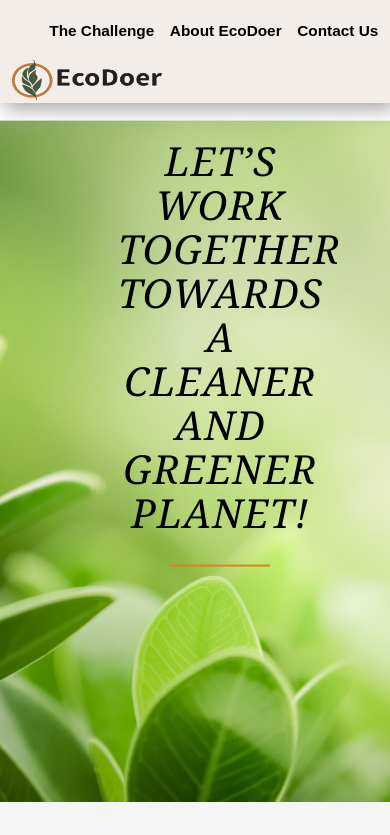
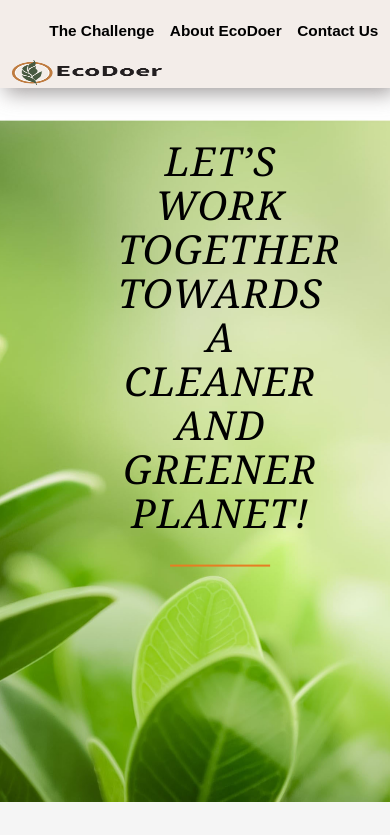
Before and after one commit to kjetilba/EcoDoer, a plain HTML site: page index.html in a window 390 px wide. Shown: the top 835 px of the page. Drawn offline with Linux system fonts and the light colour scheme.

Commit message:
logo sizing

```diff
--- a/EcoDoer.css
+++ b/EcoDoer.css
@@ -177,7 +177,7 @@ header {
     .logo {
         margin-top: 0%;
         height: 45px;
-        width: 175px;
+        width: 180px;
         float: right;
         margin-right: 1vh;
     }
@@ -186,7 +186,7 @@ header {
 @media only screen and (max-width: 780px) {
     .logo {
         height: 45px;
-        width: 175px;
+        width: 180px;
         float: right;
         margin-right: 1vh;
     }
@@ -199,7 +199,7 @@ header {
 @media only screen and (max-width: 680px) {
     .logo {
         margin-top: 0%;
-        height: 40px;
+        height: 25px;
         width: 160px;
         float: right;
         margin-right: 1vh;
@@ -216,7 +216,7 @@ header {
 
 @media only screen and (max-width: 480px) {
     .logo {
-        height: 40px;
+        height: 25px;
         width: 150px;
         float: right;
         margin-right: 0vh;
```
